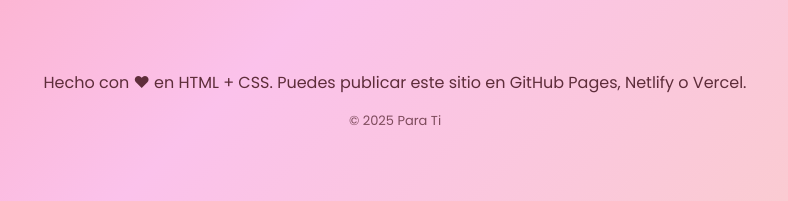
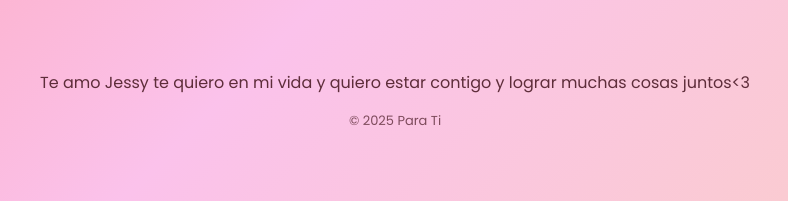
Before and after one commit to tilin2025/tilin2025.github.re, a plain HTML site: page index.html in a window 1280 px wide. Shown: the part 3676-3877 px from the top of the page, 245-1033 px from the left. Drawn offline with Linux system fonts and the light colour scheme.

Commit message:
Update index.html

```diff
--- a/index.html
+++ b/index.html
@@ -298,7 +298,7 @@
 
   <footer class="site">
     <div class="container">
-      <p>Hecho con ♥ en HTML + CSS. Puedes publicar este sitio en GitHub Pages, Netlify o Vercel.</p>
+      <p>Te amo Jessy te quiero en mi vida y quiero estar contigo y lograr muchas cosas juntos<3</p>
       <p class="small">© <span id="y"></span> Para Ti</p>
     </div>
   </footer>
```
